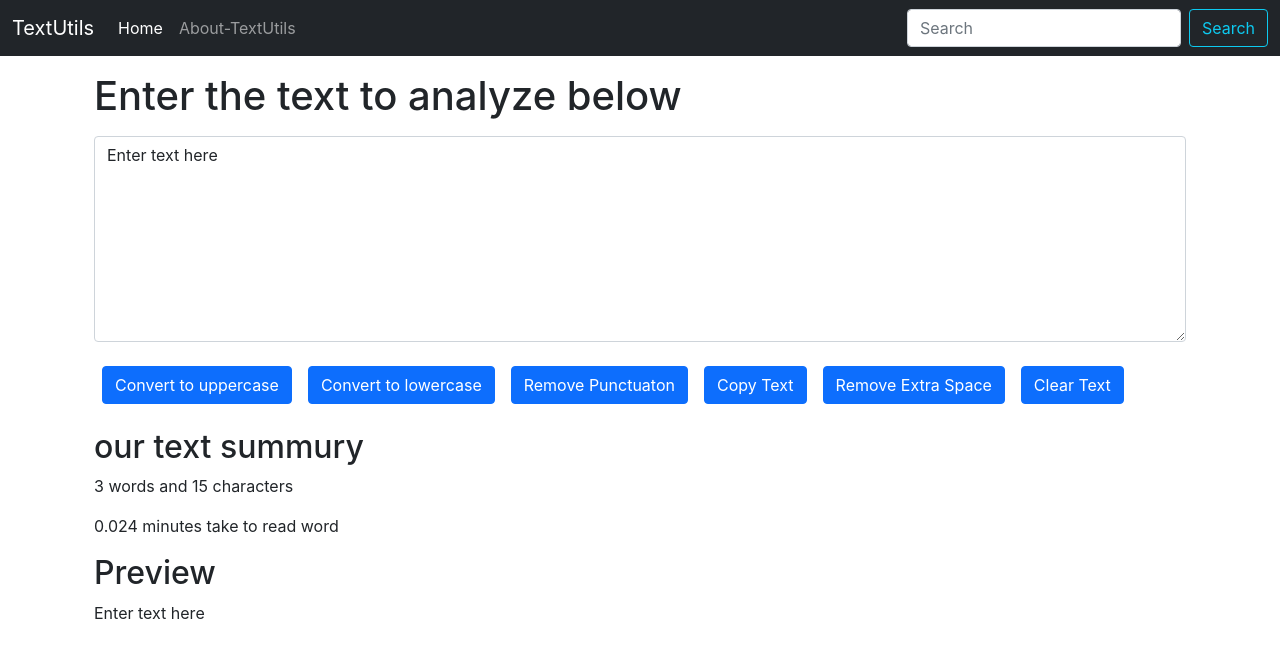
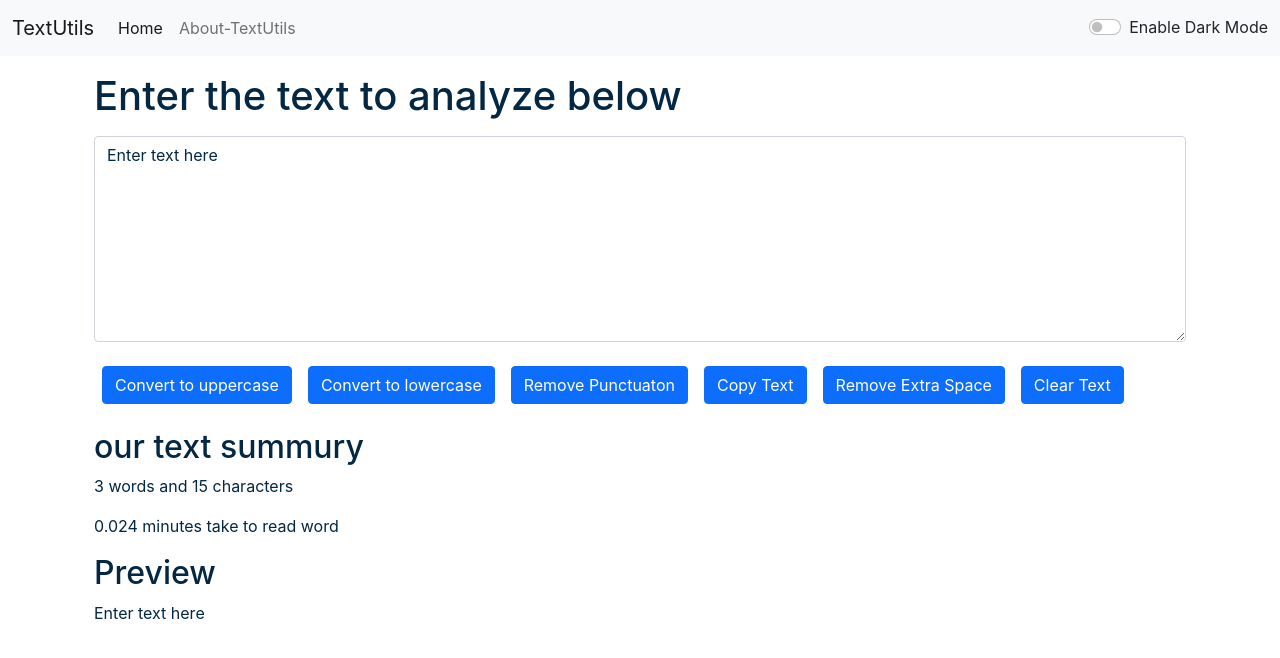
Before and after one commit to Radmehan/React-js, a React (Create React App) app: page / in a window 1280 px wide. Shown: the top 658 px of the page. Built offline with nearby package versions, Linux system fonts and the light colour scheme.

Commit message:
tutorial-12 Improving Dark Mode

```diff
--- a/src/App.js
+++ b/src/App.js
@@ -5,18 +5,33 @@
 import TextForm from './components/TextForm';
 // import About from './components/About';
 
+import React, {useState} from 'react';
+
+
 
 let name="Harry"
 
 function App() {
+  const [mode, setMode] = useState('light'); //darkmode is enable or not
+  const toggleMode = ()=>{
+    if(mode==='light'){
+      setMode('dark');
+      document.body.style.backgroundColor='#042743';
+    }
+    else{
+      setMode('light');
+      document.body.style.backgroundColor='white';
+    }
+  }
+
   return (
     <>
       {/* <Navbar/>  */}
 
-    <Navbar title="TextUtils"/>
+    <Navbar title="TextUtils" mode={mode} toggleMode={toggleMode}/>
 
-    <div className="container">
-    <TextForm  heading="Enter the text to analyze below" />
+    <div className="container my-3">
+    <TextForm  heading="Enter the text to analyze below" mode={mode}/>
     {/* <About/> */}
     </div>
 
--- a/src/components/Navbar.js
+++ b/src/components/Navbar.js
@@ -3,7 +3,7 @@
 
 export default function Navbar(props) {
   return(
-    <nav className="navbar navbar-expand-lg navbar-dark bg-dark">
+    <nav className={`navbar navbar-expand-lg navbar-${props.mode} bg-${props.mode}`}>
     <div className="container-fluid">
       <a className="navbar-brand" href="/">{props.title}</a>
       <button className="navbar-toggler" type="button" data-bs-toggle="collapse" data-bs-target="#navbarSupportedContent" aria-controls="navbarSupportedContent" aria-expanded="false" aria-label="Toggle navigation">
@@ -18,10 +18,14 @@
             <a className="nav-link" href="/">{props.aboutText}</a>
           </li>
         </ul>
-        <form className="d-flex">
+        {/* <form className="d-flex">
           <input className="form-control me-2" type="search" placeholder="Search" aria-label="Search"/>
           <button className="btn btn-outline-info" type="submit">Search</button>
-        </form>
+        </form> */}
+        <div className={`form-check form-switch text-${props.mode==='light'?'dark':'light'}`}>
+        <input className="form-check-input" onClick={props.toggleMode} type="checkbox" role="switch" id="flexSwitchCheckDefault"/>
+        <label className="form-check-label" htmlFor="flexSwitchCheckDefault">Enable Dark Mode</label>
+        </div>
       </div>
     </div>
   </nav>
--- a/src/components/TextForm.js
+++ b/src/components/TextForm.js
@@ -60,10 +60,10 @@
 
     return (
       <>
-        <div className="container my-3">
+        <div className="container my-3" style={{color:props.mode==='dark'?'white':'#042743'}}>
           <h1>{props.heading}</h1>
           <div className="my-3">
-          <textarea className="form-control" value={text} onChange={handleOnchange} id='myBox' rows="8"></textarea>
+          <textarea className="form-control" style={{backgroundColor:props.mode==='dark'?'grey':'white', color:props.mode==='dark'?'white':'#042743'}} value={text} onChange={handleOnchange} id='myBox' rows="8"></textarea>
           </div>
           <button className="btn btn-primary mx-2 my-2" onClick={handleUpClick}>Convert to uppercase</button>
           <button className="btn btn-primary mx-2 my-2" onClick={handleLoClick}>Convert to lowercase</button>
@@ -72,12 +72,12 @@
           <button className="btn btn-primary mx-2 my-2" onClick={extraSpace}>Remove Extra Space</button>
           <button className="btn btn-primary mx-2 my-2" onClick={clearText}>Clear Text</button>
         </div>
-        <div className="container">
+        <div className="container" style={{color:props.mode==='dark'?'white':'#042743'}}>
           <h2>our text summury</h2>
           <p>{text.split(' ').length} words and {text.length} characters</p>
           <p>{0.008 * text.split(' ').length} minutes take to read word</p>
           <h2>Preview</h2>
-          <p>{text}</p>
+          <p>{text.length>0 ? text: "Enter something on the textbox preview it here"}</p>
         </div>
 
       </>
```
